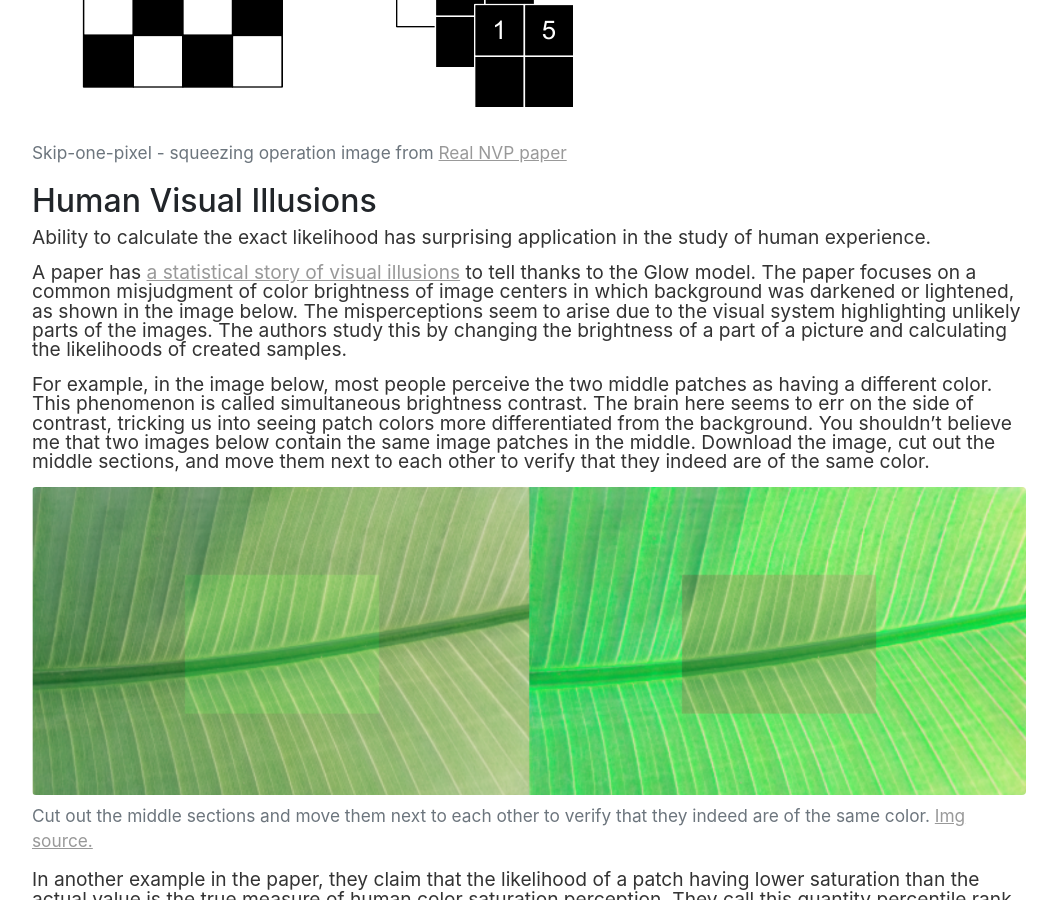
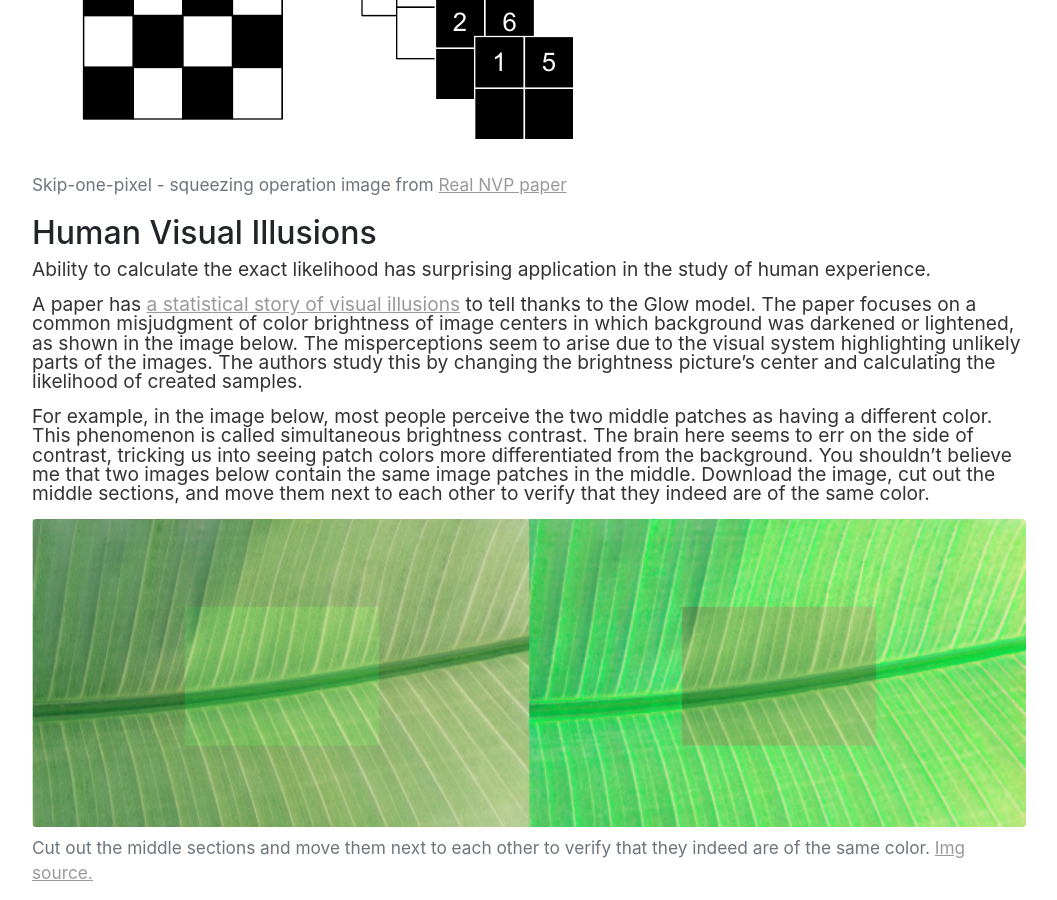
Before and after one commit to vackosar/vackosar.github.io, a Jekyll site: the page built from _posts/2020-06-19-glow-the-representations-must-flow.md, in a window 1280 px wide and 900 px high, scrolled down 2799 px. Shown: the whole window, without its empty margins (111-1168 px from the left). Built offline with Jekyll 4.4.1, drawn with Linux system fonts in a browser that asks for light colours; nearby versions of some CDN libraries; library files that are not in the unit come from our copies; comment, search, counter and statistics services are not loaded; some of the changed text lies outside the part shown.

Commit message:
fix glow

```diff
--- a/_posts/2020-06-19-glow-the-representations-must-flow.md
+++ b/_posts/2020-06-19-glow-the-representations-must-flow.md
@@ -14,7 +14,14 @@
 Flow-based models are the odd machines in the corner of the neural network laboratory capable of calculating the exact log-likelihood for every sample.
 Discover their arcane qualities on a representative example of [OpenAI's Glow](https://d4mucfpksywv.cloudfront.net/research-covers/glow/paper/glow.pdf) and its ability to [unveil secrets of visual illusions](https://arxiv.org/pdf/2005.08772v1.pdf).
 
+## Flow-Based Model vs VAE and GAN
+Advantages of flow-based models are:
+1. Exact latent-variable inference and log-likelihood (invertible) compared to approximate VAE (compressed) and absent GAN representations (discriminated).
+1. Easy to parallelize both synthesis and inference.
+1. Useful latent space similar to VAE, but richer as it is not compressed.
+1. With respect to depth constant memory requirements for gradient calculations thanks to invertibility.
 
+## The Glow Model Architecture
 <figure class="figure">
     <img
         class="figure-img img-fluid rounded"
@@ -24,16 +31,7 @@
 </figure>
 
 
-## Flow-Based Model vs VAE and GAN
-Advantages of flow-based models are:
-1. Exact latent-variable inference and log-likelihood (invertible) compared to approximate VAE (compressed) and absent GAN representations (discriminated).
-1. Easy to parallelize both synthesis and inference.
-1. Useful latent space similar to VAE, but richer as it is not compressed.
-1. With respect to depth constant memory requirements for gradient calculations thanks to invertibility.
-
-
-## The Likelihood Goal
-
+### The Likelihood Goal
 
 The goal is to find an invertible function \\( F \\), which under assumption of multi-variate normal distribution with isotropic unit variance
 on the latent space gives maximum likelihood. The change of variables of probability density function formula means that above is equivalent to minimizing below.
@@ -50,7 +48,7 @@
 
 We can look at these compositions as special layers of neural networks since the non-linearities used are convolutional neural networks.
 
-## Invertible Building Block
+### Invertible Building Block
 
 The invertible function \\( F \\) composed of \\( K \\) trainable non-linear invertible functions \\( f \\).
 
@@ -72,7 +70,7 @@
 This gave the Glow paper subtitle "Generative Flow with Invertible 1×1 Convolutions".
 
 
-## Neural Network Non-linearities
+### Neural Network Non-linearities
 
 The non-linear functions \\( s \\) and \\( t \\) in above are convolutional neural networks. They are constructed to have sufficient number of features, such that number of input and output channels are equal.
 But how do we go from an image to required number of channels for above to make sense? We create 4 new channels by splitting the image into four parallel images via skip-one-pixel sub-sampling.
@@ -92,7 +90,7 @@
 A paper has [a statistical story of visual illusions](https://arxiv.org/pdf/2005.08772v1.pdf) to tell thanks to the Glow model.
 The paper focuses on a common misjudgment of color brightness of image centers in which background was darkened or lightened, as shown in the image below.
 The misperceptions seem to arise due to the visual system highlighting unlikely parts of the images.
-The authors study this by changing the brightness of a part of a picture and calculating the likelihoods of created samples.
+The authors study this by changing the brightness picture's center and calculating the likelihood of created samples.
 
 For example, in the image below, most people perceive the two middle patches as having a different color.
 This phenomenon is called simultaneous brightness contrast.
```
